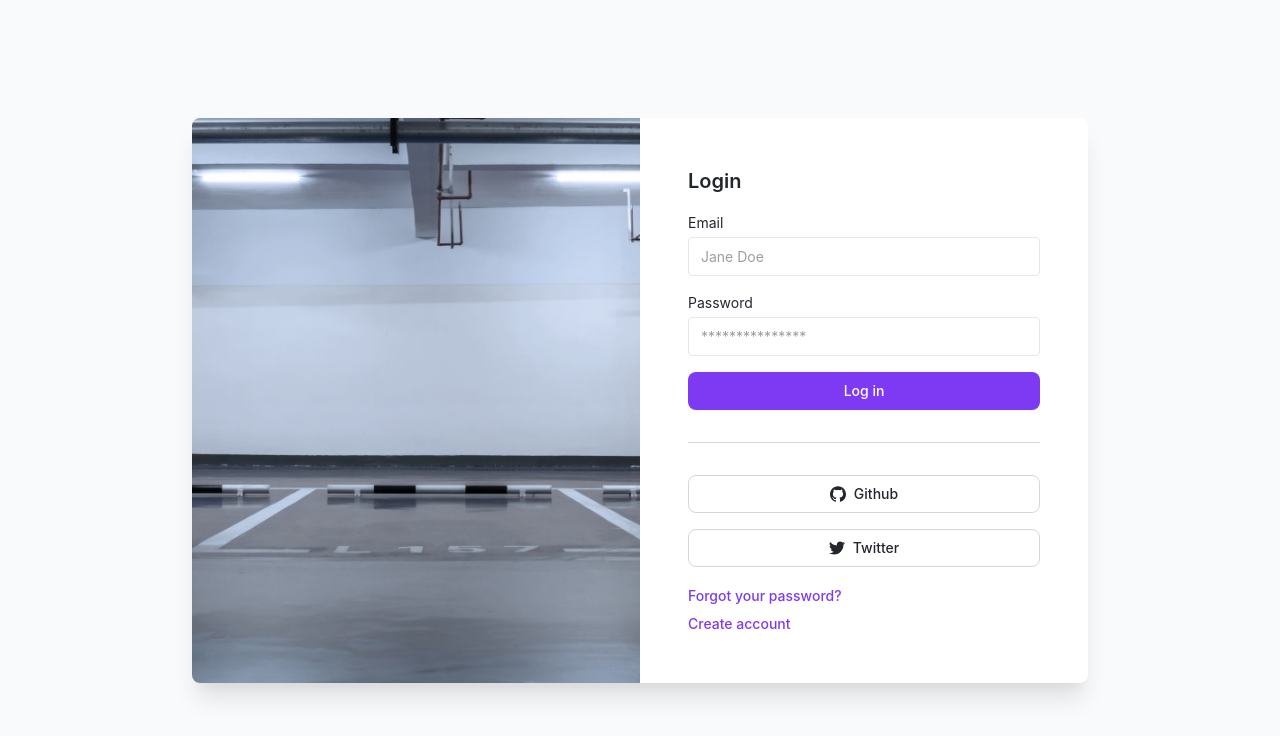
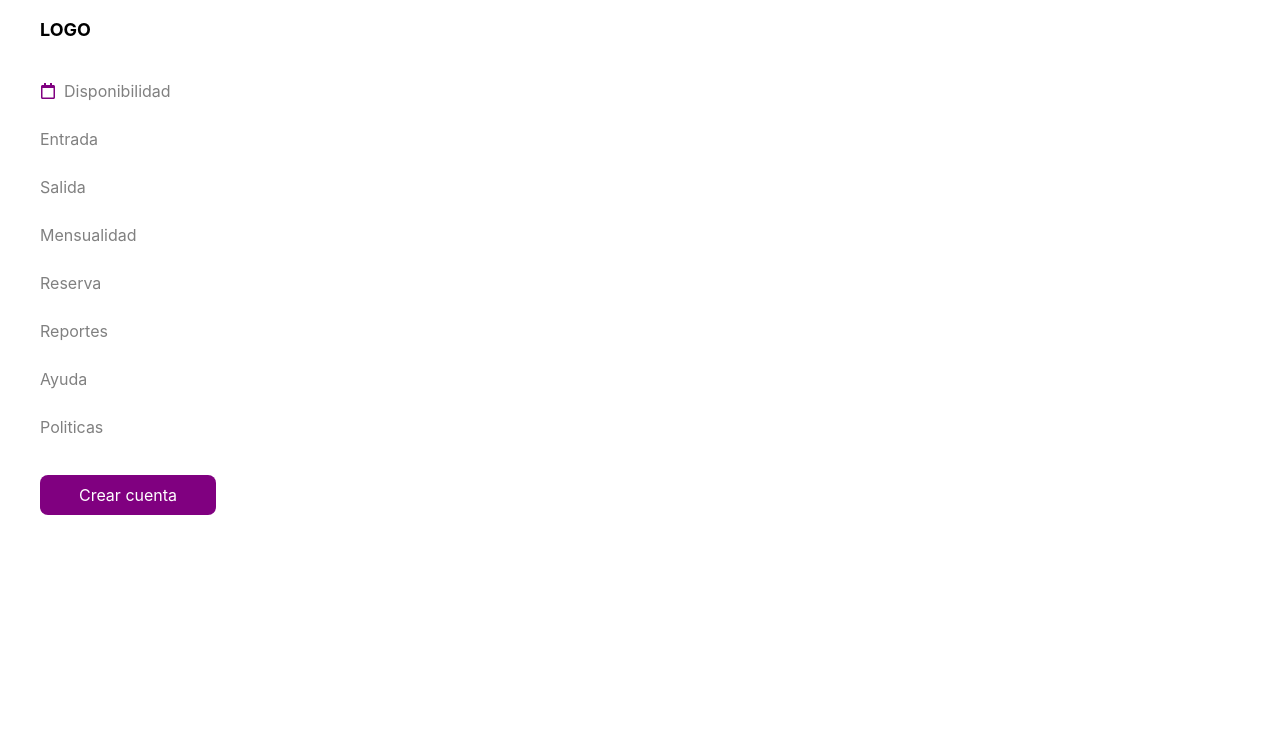
Before and after one commit to bibiana656/parqueadero_react, a React (Vite) app: page / in a window 1280 px wide. Shown: the top 736 px of the page. Built offline with nearby package versions, Linux system fonts and the light colour scheme.

Commit message:
Se realiza navegacion lateral

```diff
--- a/package.json
+++ b/package.json
@@ -13,6 +13,7 @@
     "@tailwindcss/vite": "^4.0.15",
     "react": "^19.0.0",
     "react-dom": "^19.0.0",
+    "react-icons": "^5.5.0",
     "tailwindcss": "^4.0.15"
   },
   "devDependencies": {
--- /dev/null
+++ b/src/LateralNav.css
@@ -0,0 +1,66 @@
+.sidebar {
+    width: 16rem;
+    overflow-y: auto;
+    background-color: white;
+  }
+
+  .sidebar-content {
+    padding: 1rem;
+    color: gray;
+  }
+
+  .sidebar-title {
+    display: block;
+    margin-left: 1.5rem;
+    font-size: 1.125rem;
+    font-weight: bold;
+    color: black;
+  }
+
+  .sidebar-menu {
+    margin-top: 1.5rem;
+    list-style: none;
+    padding: 0;
+  }
+
+  .sidebar-menu li {
+    padding: 0.75rem 1.5rem;
+  }
+
+  .sidebar-menu a {
+    display: flex;
+    align-items: center;
+    text-decoration: none;
+    color: gray;
+    transition: color 0.15s;
+  }
+
+  .sidebar-menu a:hover {
+    color: black;
+  }
+
+  .sidebar-footer {
+    padding: 1.5rem;
+  }
+
+  .sidebar-footer button {
+    width: 100%;
+    padding: 0.5rem;
+    background-color: purple;
+    color: white;
+    border: none;
+    border-radius: 0.5rem;
+    cursor: pointer;
+    transition: background-color 0.15s;
+  }
+
+  .sidebar-footer button:hover {
+    background-color: darkpurple;
+  }
+
+  .icon {
+    margin-right: 8px;
+    vertical-align: middle;
+    color: purple
+
+  }
--- /dev/null
+++ b/src/LateralNav.jsx
@@ -0,0 +1,66 @@
+import "./assets/css/tailwind.output.css";
+import "./LateralNav.css";
+import { FaRegCalendar } from "react-icons/fa";
+
+
+
+function LateralNav() {
+    return (
+        <aside className="sidebar">
+          <div className="sidebar-content">
+            <a className="sidebar-title" href="#">
+              LOGO
+            </a>
+            <ul className="sidebar-menu">
+              <li>
+                <a href="#">
+                <FaRegCalendar className="icon" />
+                  <span>Disponibilidad</span>
+                </a>
+              </li>
+              <li>
+                <a href="#">
+                  <span>Entrada</span>
+                </a>
+              </li>
+              <li>
+                <a href="#">
+                  <span>Salida</span>
+                </a>
+              </li>
+              <li>
+                <a href="#">
+                  <span>Mensualidad</span>
+                </a>
+              </li>
+              <li>
+                <a href="#">
+                  <span>Reserva</span>
+                </a>
+              </li>
+              <li>
+                <a href="#">
+                  <span>Reportes</span>
+                </a>
+              </li>
+              <li>
+                <a href="#">
+                  <span>Ayuda</span>
+                </a>
+              </li>
+              <li>
+                <a href="#">
+                  <span>Politicas</span>
+                </a>
+              </li>
+            </ul>
+            <div className="sidebar-footer">
+              <button>
+                Crear cuenta
+              </button>
+            </div>
+          </div>
+        </aside>
+      );
+    };
+export default LateralNav;
--- a/src/main.jsx
+++ b/src/main.jsx
@@ -1,9 +1,11 @@
 import { StrictMode } from 'react'
 import { createRoot } from 'react-dom/client'
-import Login from './Login'
+import LateralNav from './LateralNav'
+// import Login from './Login'
 
 createRoot(document.getElementById('root')).render(
   <StrictMode>
-    <Login/>
+    <LateralNav/>
+    {/* <Login/> */}
   </StrictMode>,
 )
```
Also changed, not shown: 1 other file (tests, documents, lock files or other folders).
